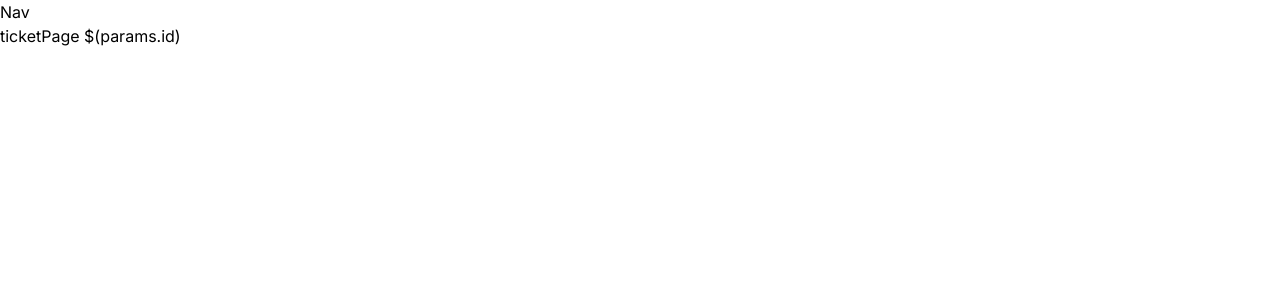
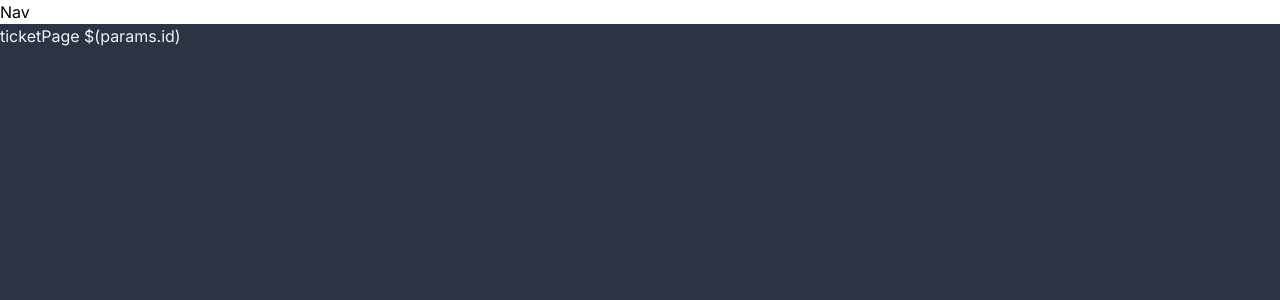
Before and after one commit to Marcusngugi25/codetick-app, a Next.js app: page /ticketPage/1 in a window 1280 px wide. Shown: the top 300 px of the page. Built offline with nearby package versions, Linux system fonts and the light colour scheme.

Commit message:
"Added font awesome config and updated layout structure with new CSS classes"

```diff
--- a/app/layout.js
+++ b/app/layout.js
@@ -2,6 +2,10 @@
 import "./globals.css";
 import Nav from "./(components)/nav";
 
+import { config } from "@fortawesome/fontawesome-svg-core";
+import "@fortawesome/fontawesome-svg-core/styles.css";
+
+config.autoAddCss = false;
 const inter = Inter({ subsets: ["latin"] });
 
 export const metadata = {
@@ -13,8 +17,12 @@
   return (
     <html lang="en">
       <body className={inter.className}>
-        <Nav />
-        {children}
+        <div className="flex flex-col h-screen max-h-screen">
+          <Nav />
+          <div className="flex-grow overflow-y-auto bg-page text-default-text">
+            {children}
+          </div>
+        </div>
       </body>
     </html>
   );
```
